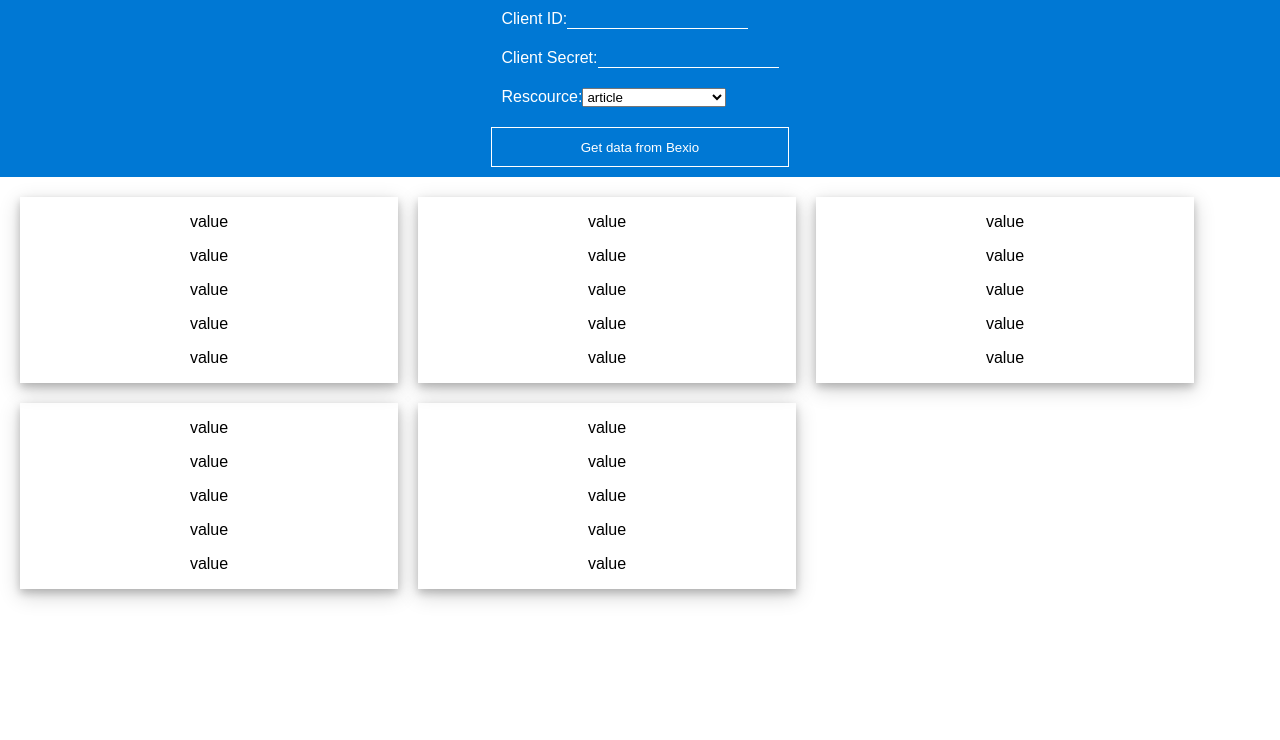
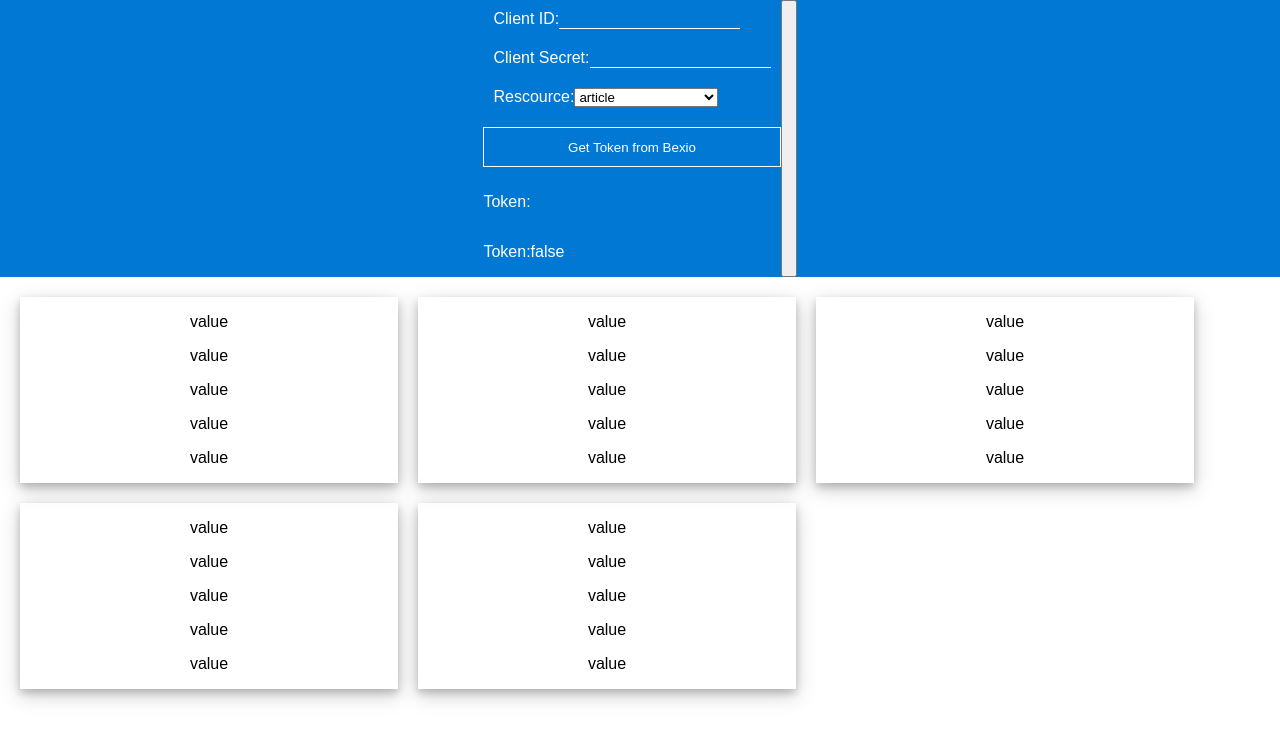
Before and after one commit to mattrudin/InventorBexioAdapter_poc, a React (Create React App) app: page / in a window 1280 px wide. Shown: the top 740 px of the page. Built offline with nearby package versions, Linux system fonts and the light colour scheme; what jso would draw is missing.

Commit message:
Added debugging-text

```diff
--- a/src/components/ConfigForm/ConfigForm.js
+++ b/src/components/ConfigForm/ConfigForm.js
@@ -2,7 +2,6 @@ import React from 'react';
 import './ConfigForm.css';
 import { resources } from './resources';
 import { connectToBexio } from '../../utilities/bexio';
-//import BexioOAuth from '../../utilities/BexioOAuth';
 
 class ConfigForm extends React.Component{
 	constructor(props) {
@@ -10,7 +9,9 @@ class ConfigForm extends React.Component{
 		this.state = {
 			client_id: '',
 			client_secret: '',
-			resources: 'article'
+			resources: 'article',
+			access_token: '',
+			tokenRecived: 'false'
 		};
 		this.handleChange = this.handleChange.bind(this);
 		this.handleIdChange = this.handleIdChange.bind(this);
@@ -18,9 +19,12 @@ class ConfigForm extends React.Component{
 		this.handleSubmit = this.handleSubmit.bind(this);
 	}
 
-	handleSubmit(event) {
-	    connectToBexio();
-	    event.preventDefault();
+	handleSubmit() {
+		let token = connectToBexio();
+		this.setState({
+			access_token: token,
+			tokenRecived: 'true'
+		});
 	}
 
 	handleIdChange(event) {
@@ -62,8 +66,11 @@ class ConfigForm extends React.Component{
 							{dropdownList}
 						</select>
 					</label>
-					<input className="button" type="submit" value="Get data from Bexio" />
+					<input className="button" type="submit" value="Get Token from Bexio" />
+					<p>Token:{this.state.access_token}</p>
+					<p>Token:{this.state.tokenRecived}</p>
 				</form>
+				<button onClick={this.handleSubmit} />
 			</div>
 		);
 	}
--- a/src/utilities/bexio.js
+++ b/src/utilities/bexio.js
@@ -1,4 +1,4 @@
-import {JSO, Popup} from 'jso';
+import {JSO} from 'jso';
 
 const generateState = () => {
     const validChars = 'ABCDEFGHIJKLMNOPQRSTUVWXYZabcdefghijklmnopqrstuvwxyz0123456789';
@@ -13,23 +13,21 @@ const state = generateState();
 
 let config = {
     providerID: "bexio",
-    client_id: "xxxxxxxxxxxxxxxxxxxxxxxxxxxxxxxxx",
-    redirect_uri: "http://localhost:3000/", // The URL where you is redirected back, and where you perform run the callback() function.
+    client_id: "xxxxxxxxxxxxxxxxxxxxxxxxxxxxxxxxxxx",
+    redirect_uri: "http://localhost:3000/",
     authorization: "https://office.bexio.com/oauth/authorize",
+    scopes: { request: ['article_show']},
     request: {state: state},
     response_type: 'code',
-	client_secret: "xxxxxxxxxxxxxxxxxxxxxxxxxxxxxxxxxxxxx",
-	token: "https://office.bexio.com/oauth/access_token"
+	client_secret: "xxxxxxxxxxxxxxxxxxxxxxxxxxxxxxxxxx",
+    token: "https://office.bexio.com/oauth/access_token",
+    debug: true
 };
 
 let client = new JSO(config);
 
 export const connectToBexio = () => {
-    console.log('authorize');
     client.callback();
-    console.log('callback initialized');
     let token = client.getToken()
-    if (token !== null) {
-        console.log("I got the token: ", token)
-    }
+    return token;
 };
```
